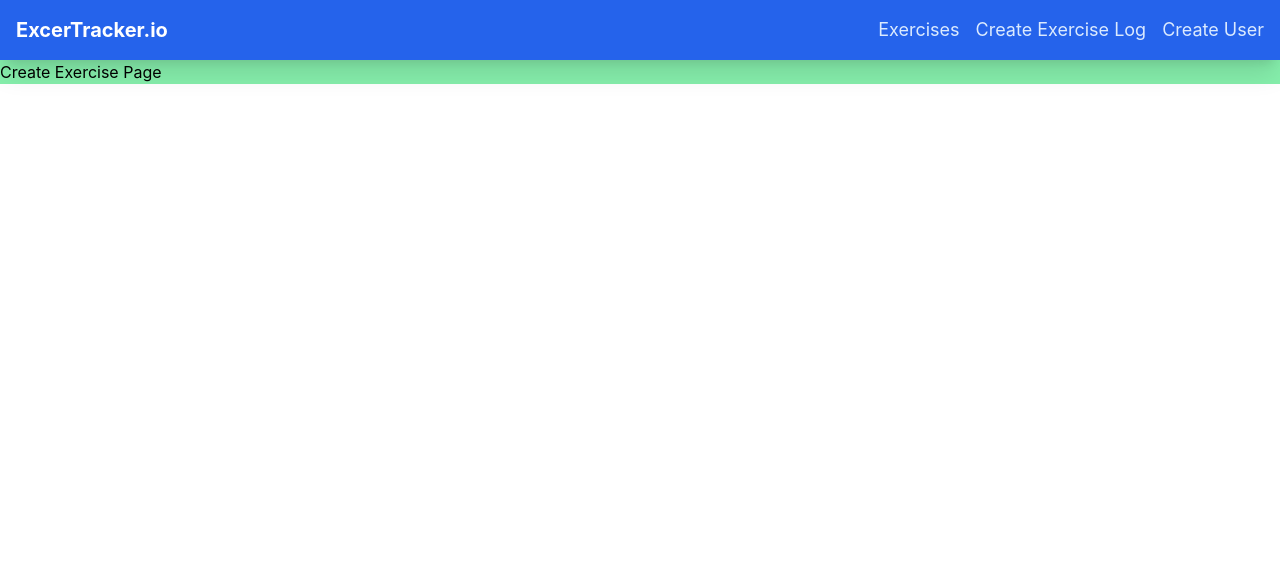
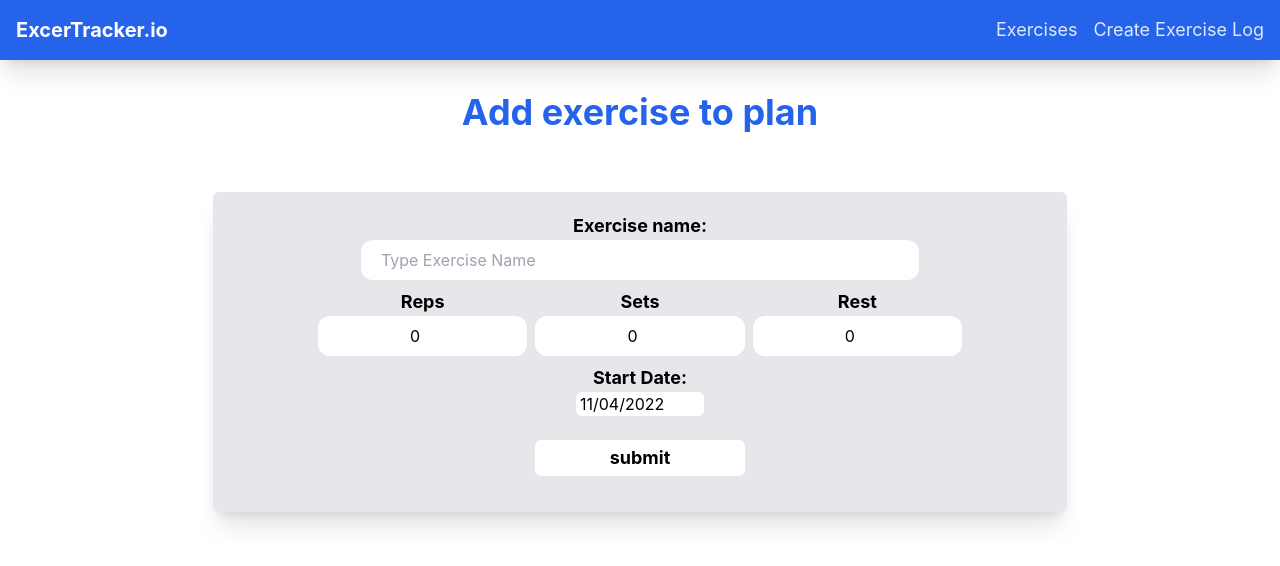
Before and after one commit to C-Brooker/Exercise-Trackr, a React (Create React App) app: page /create in a window 1280 px wide. Shown: the top 566 px of the page. Built offline with nearby package versions, Linux system fonts and the light colour scheme.

Commit message:
feat: create exercise page

```diff
--- a/package.json
+++ b/package.json
@@ -6,9 +6,11 @@
     "@testing-library/jest-dom": "^5.16.5",
     "@testing-library/react": "^13.4.0",
     "@testing-library/user-event": "^13.5.0",
+    "icons": "^1.0.0",
     "react": "^18.2.0",
     "react-datepicker": "^4.8.0",
     "react-dom": "^18.2.0",
+    "react-icons": "^4.6.0",
     "react-router-dom": "^6.4.2",
     "react-scripts": "5.0.1",
     "web-vitals": "^2.1.4"
--- a/src/App.jsx
+++ b/src/App.jsx
@@ -16,7 +16,6 @@ function App() {
           <Route path="/" exact element={<ExercisePage />} />
           <Route path="/edit/:id" element={<EditExercisePage />} />
           <Route path="/create" element={<CreateExercisePage />} />
-          <Route path="/user" element={<CreateUserPage />} />
         </Routes>
       </div>
     </Router>
--- a/src/components/CreateUser.jsx
+++ /dev/null
@@ -1,28 +0,0 @@
-const CreateUser = () => {
-  return (
-    <div>
-      <h3>Create New User</h3>
-      <form onSubmit={this.onSubmit}>
-        <div className="form-group">
-          <label>username: </label>
-          <input
-            type="text"
-            required
-            className="form-control"
-            value={this.state.username}
-            onChange={this.onChangeUsername}
-          />
-        </div>
-        <div className="form-group">
-          <input
-            type="submit"
-            value="Create User"
-            className="btn btn-primary"
-          />
-        </div>
-      </form>
-    </div>
-  );
-};
-
-export default CreateUser;
--- a/src/components/Navbar.jsx
+++ b/src/components/Navbar.jsx
@@ -23,11 +23,6 @@ const Navbar = () => {
                   Create Exercise Log
                 </Link>
               </li>
-              <li className="hover: text-blue-100">
-                <Link to="/user" className="nav-link">
-                  Create User
-                </Link>
-              </li>
             </ul>
           </div>
         </nav>
--- a/src/components/pages/CreateExercisePage.jsx
+++ b/src/components/pages/CreateExercisePage.jsx
@@ -1,7 +1,131 @@
-import Navbar from "../Navbar";
+import { useEffect, useState } from "react";
+import DatePicker from "react-datepicker";
+import "react-datepicker/dist/react-datepicker.css";
+import { AiOutlineLoading } from "react-icons/ai";
 
 const CreateExercisePage = () => {
-  return <div className="w-full bg-green-300">Create Exercise Page</div>;
+  const [exerciseName, setExerciseName] = useState("");
+  const [exerciseSets, setExerciseSets] = useState(0);
+  const [exerciseReps, setExerciseReps] = useState(0);
+  const [exerciseFreq, setExerciseFreq] = useState(0);
+  const [selectedDate, setSelectedDate] = useState(new Date());
+  const [loading, setLoading] = useState(false);
+
+  const submitHandler = async (e) => {
+    e.preventDefault();
+
+    setLoading(true);
+
+    const exercise = {
+      exerciseName: exerciseName,
+      exerciseReps: Number(exerciseReps),
+      exerciseSets: Number(exerciseSets),
+      exerciseFreq: Number(exerciseFreq),
+      selectDate: selectedDate.toLocaleDateString(),
+    };
+    alert(JSON.stringify(exercise));
+    const response = await fetch("http://localhost:5000/create", {
+      method: "POST",
+      headers: {
+        "content-type": "application/json",
+      },
+      body: exercise,
+    });
+    const postStatus = await response.json();
+    if (postStatus == 200) {
+      alert("Exercise sucessfully added.");
+    } else alert("Exercise unsuccessfully added\n" + postStatus.message);
+    setLoading(false);
+  };
+
+  useEffect(() => {}, [loading]);
+
+  return (
+    <div className="w-full">
+      <div className="w-full min-w-full text-center">
+        <h1 className="font-bold text-4xl my-8 text-wrap text-blue-600">
+          Add exercise to plan
+        </h1>
+      </div>
+      <div className="py-5 my-10 w-full h-full flex items-center justify-center">
+        <form
+          className="pt-5 px-2 h-80 flex flex-col space-y-2 w-8/12 items-center bg-gray-200 rounded-md shadow shadow-xl hover:border hover:border-1 hover:border-black"
+          onSubmit={submitHandler}
+        >
+          {/* exercise name */}
+          <div className="w-full flex flex-col items-center justify-center">
+            <label className="text-lg font-bold">Exercise name:</label>
+            <input
+              className="w-8/12 py-2 rounded-xl px-5"
+              placeholder={"Type Exercise Name"}
+              onChange={(e) => setExerciseName(e.target.value)}
+              value={exerciseName}
+            />
+          </div>
+          {/* reps and sets and freq */}
+          <div className="w-full flex flex-col sm:flex-row space-x-2 justify-center items-center">
+            <div className="w-3/12 bg-gray-200 text-center">
+              <label className="text-lg font-bold">Reps</label>
+              <input
+                className="p-2 rounded-xl w-full text-center"
+                placeholder="input.."
+                value={exerciseReps}
+                type={"number"}
+                min={1}
+                onChange={(e) => setExerciseReps(e.target.value)}
+              />
+            </div>
+            <div className="w-3/12 bg-gray-200 text-center">
+              <label className="text-lg font-bold">Sets</label>
+              <input
+                className="p-2 rounded-xl w-full text-center"
+                placeholder="input.."
+                value={exerciseSets}
+                type={"number"}
+                min={1}
+                onChange={(e) => setExerciseSets(e.target.value)}
+              />
+            </div>
+            <div className="w-3/12 bg-gray-200 text-center">
+              <label className="text-lg font-bold">Rest</label>
+              <input
+                className="p-2 rounded-xl w-full text-center "
+                placeholder="input.."
+                value={exerciseFreq}
+                type={"number"}
+                min={1}
+                onChange={(e) => setExerciseFreq(e.target.value)}
+              />
+            </div>
+          </div>
+          {/* datepicker */}
+          <div className="flex flex-col text-center items-center">
+            <div className="text-lg font-bold">Start Date:</div>
+            <div className="flex justify-center">
+              <DatePicker
+                className="px-1 w-6/12 rounded-md "
+                selected={selectedDate}
+                onChange={(e) => setSelectedDate(e.target.value)}
+              />
+            </div>
+          </div>
+          {/* submit button */}
+          <div className="w-full flex items-center justify-center">
+            {loading ? (
+              <AiOutlineLoading
+                className="animate-spin font-bold my-3"
+                size={40}
+              />
+            ) : (
+              <button className="my-4 py-1 rounded-md bg-white w-3/12 text-lg font-bold hover:border hover:border1 hover:border-black">
+                submit
+              </button>
+            )}
+          </div>
+        </form>
+      </div>
+    </div>
+  );
 };
 
 export default CreateExercisePage;
--- a/src/components/pages/CreateUserPage.jsx
+++ /dev/null
@@ -1,7 +0,0 @@
-import Navbar from "../Navbar";
-
-const CreateUserPage = () => {
-  return <div className="w-full bg-green-300">Create User Page</div>;
-};
-
-export default CreateUserPage;
```
Also changed, not shown: 1 other file (tests, documents, lock files or other folders).
